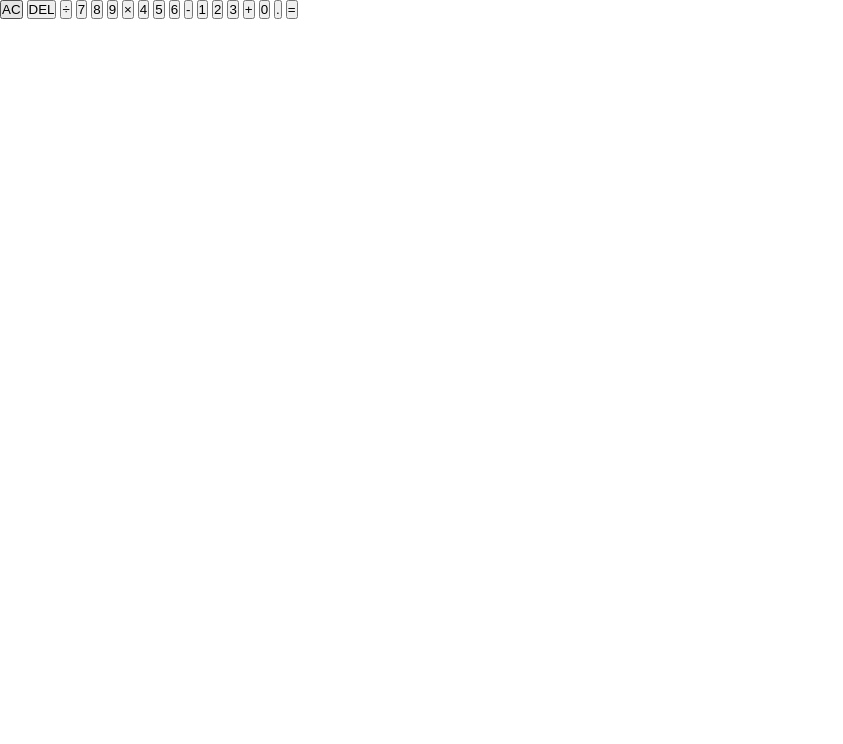
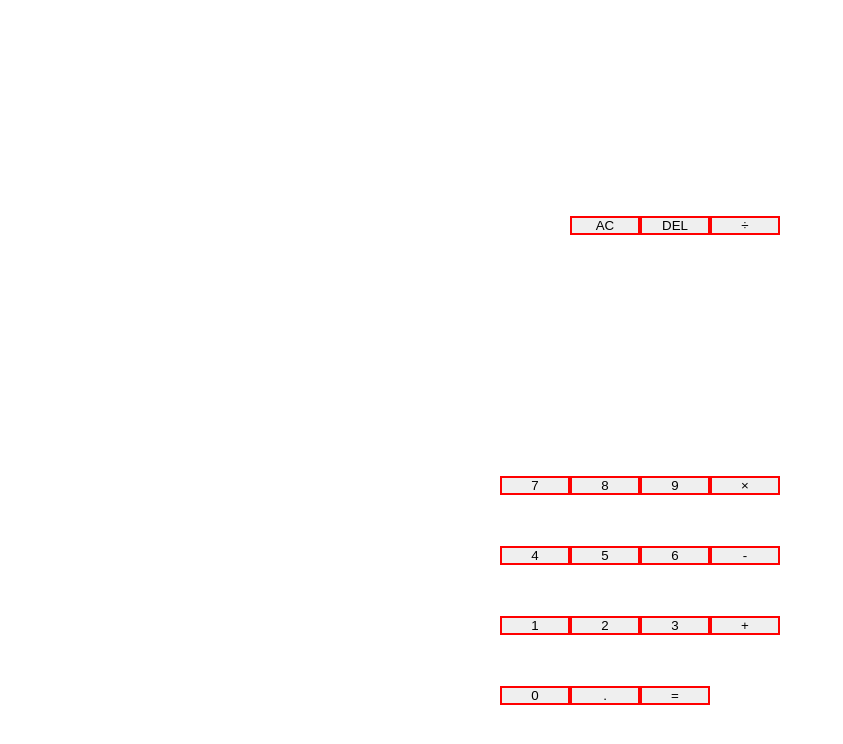
Before and after one commit to iKarans/iCalculator, a plain HTML site: page index.html in a window 1280 px wide. Shown: the whole page, without its empty margins (0-843 px from the left). Drawn offline with Linux system fonts and the light colour scheme.

Commit message:
Added layout for calculator

```diff
--- a/scss/components.scss
+++ b/scss/components.scss
@@ -0,0 +1,6 @@
+.calculator {
+    button {
+        outline: none;
+        border: 2px solid red;
+    }
+}
--- a/scss/layouts.scss
+++ b/scss/layouts.scss
@@ -0,0 +1,10 @@
+.calculator {
+    width: 90%;
+    margin: auto;
+    display: grid;
+    justify-content: center;
+    align-items: center;
+    min-height: 100vh;
+    grid-template-columns: 70px 70px 70px 70px;
+    grid-template-rows: minmax(90px, auto) 70px 70px 70px 70px 70px;
+}
```
Also changed, not shown: scss/main.css.
